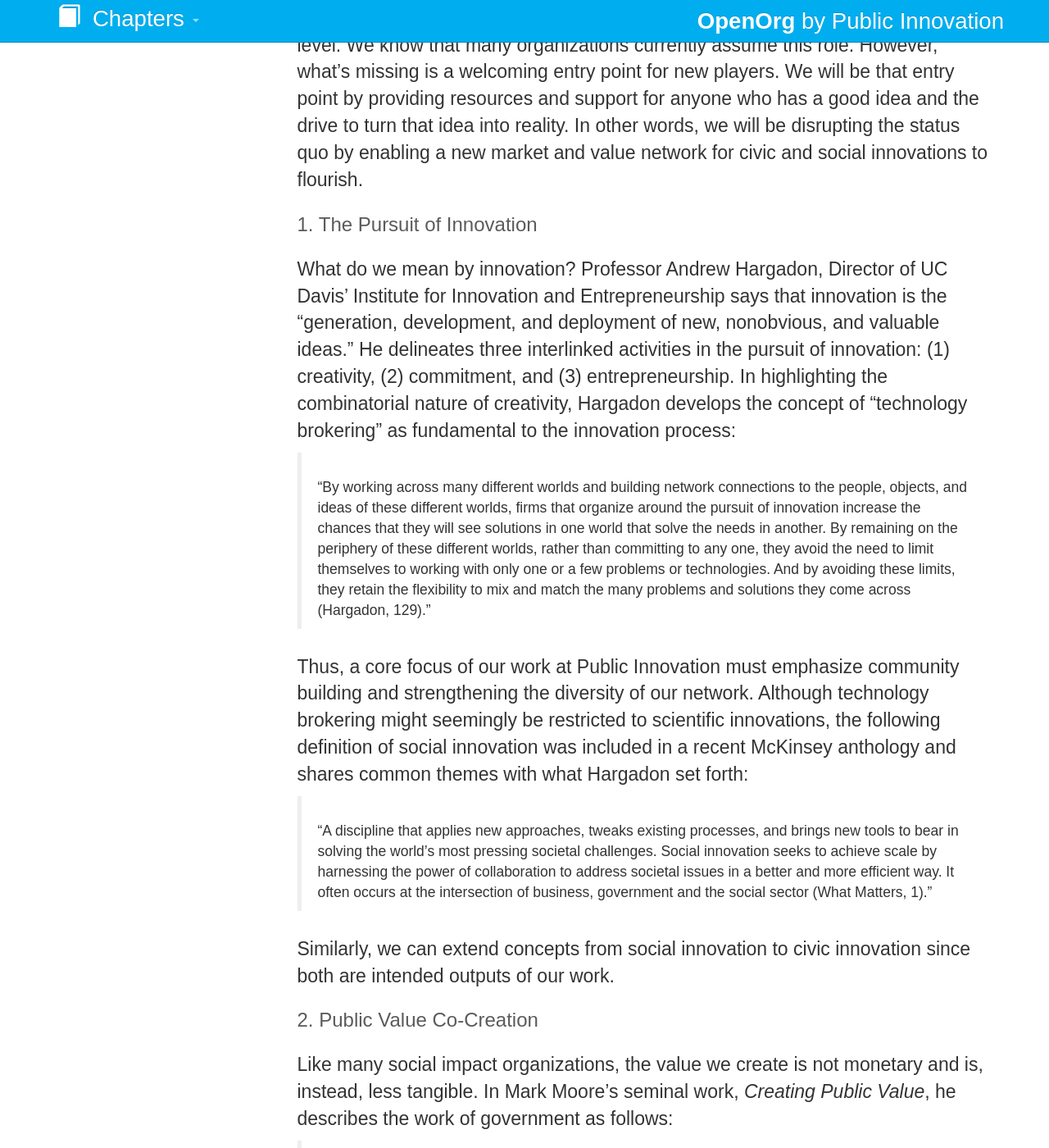
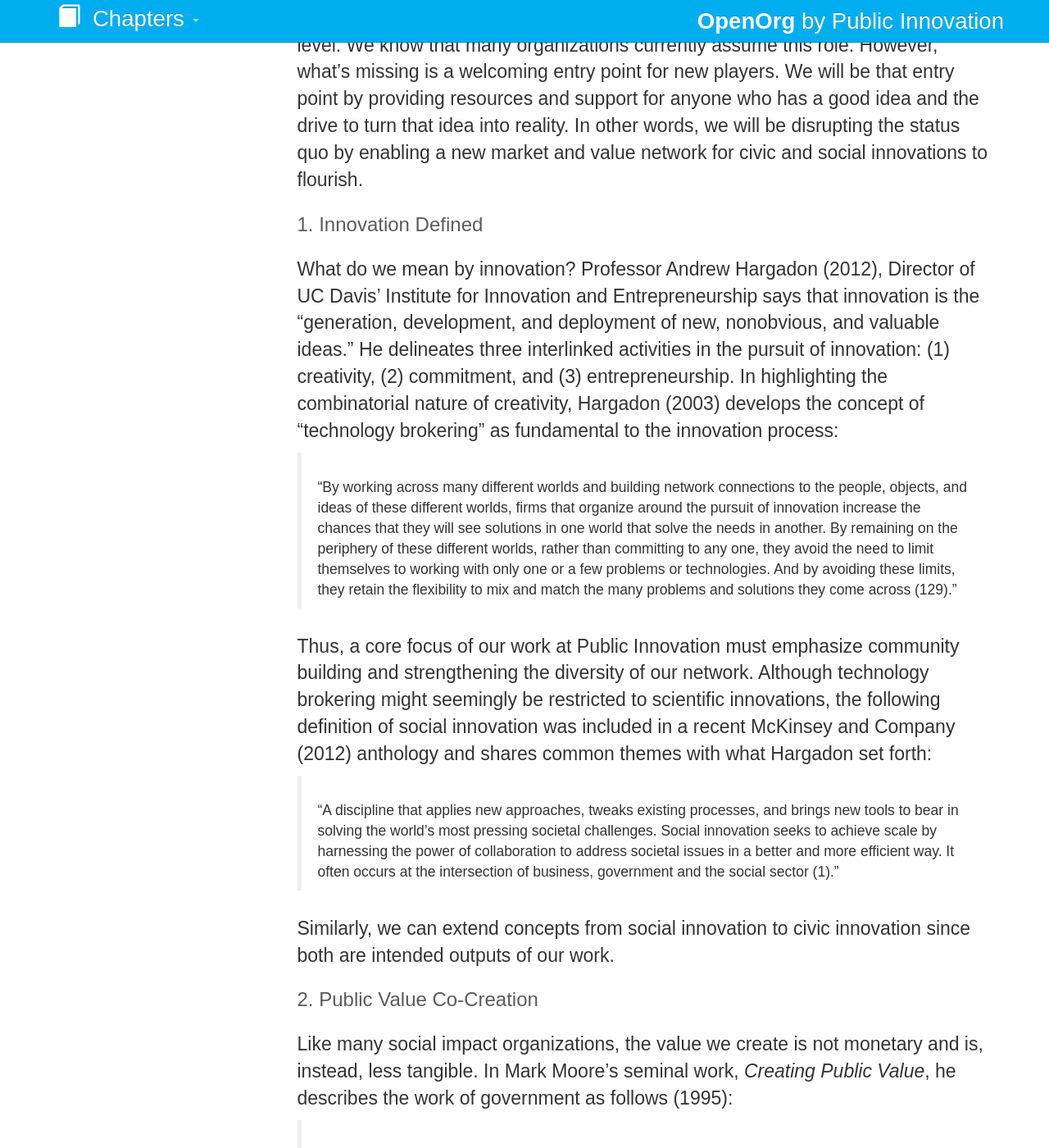
Before and after one commit to publicinnovation/openorg, a Jekyll site: the page built from chapters/3_social-impact-model.md, in a window 1280 px wide and 1400 px high, scrolled down 687 px. Shown: the whole window at 82% size. Built offline with Jekyll 4.4.1, drawn with Linux system fonts in a browser that asks for light colours; nearby versions of some CDN libraries; Markdown is read by kramdown in place of the engine named in the settings; comment, search, counter and statistics services are not loaded; some of the changed text lies outside the part shown.

```diff
--- a/chapters/3_social-impact-model.md
+++ b/chapters/3_social-impact-model.md
@@ -8,33 +8,33 @@ permalink: /social-impact-model/
 
 #### [<< Ch. 2: Need and Opportunity](http://open.publicinnovation.org/chapters/need-and-opportunity/) | [Ch. 4: Business Model >>](http://open.publicinnovation.org/chapters/business-model/)
 
-## A. Overview of Organization
+## A. Organization Overview
 
 Public Innovation is an incubator for civic and social innovations in the Sacramento region. Our core competency is bringing people together to solve public problems and improve the citizen experience. We believe that breakthrough solutions require the engagement of individuals and organizations from diverse backgrounds and sectors. By leveraging the creativity and collective capacity of all people, we’re able to cross-pollinate ideas that lead to new ways of accelerating measurable quality of life improvements. In the end, however, the network itself is the true innovation.
 
 As a small startup, our goal is not to solve every problem, but to instead develop a set of tools that enable and empower collaboration at a community and regional level. We know that many organizations currently assume this role. However, what’s missing is a welcoming entry point for new players. We will be that entry point by providing resources and support for anyone who has a good idea and the drive to turn that idea into reality. In other words, we will be disrupting the status quo by enabling a new market and value network for civic and social innovations to flourish.
 
-### 1. The Pursuit of Innovation
+### 1. Innovation Defined
 
-What do we mean by innovation? Professor Andrew Hargadon, Director of UC Davis' Institute for Innovation and Entrepreneurship says that innovation is the “generation, development, and deployment of new, nonobvious, and valuable ideas.” He delineates three interlinked activities in the pursuit of innovation: (1) creativity, (2) commitment, and (3) entrepreneurship. In highlighting the combinatorial nature of creativity, Hargadon develops the concept of "technology brokering" as fundamental to the innovation process:
+What do we mean by innovation? Professor Andrew Hargadon (2012), Director of UC Davis' Institute for Innovation and Entrepreneurship says that innovation is the “generation, development, and deployment of new, nonobvious, and valuable ideas.” He delineates three interlinked activities in the pursuit of innovation: (1) creativity, (2) commitment, and (3) entrepreneurship. In highlighting the combinatorial nature of creativity, Hargadon (2003) develops the concept of "technology brokering" as fundamental to the innovation process:
 
->“By working across many different worlds and building network connections to the people, objects, and ideas of these different worlds, firms that organize around the pursuit of innovation increase the chances that they will see solutions in one world that solve the needs in another. By remaining on the periphery of these different worlds, rather than committing to any one, they avoid the need to limit themselves to working with only one or a few problems or technologies. And by avoiding these limits, they retain the flexibility to mix and match the many problems and solutions they come across (Hargadon, 129).”
+>“By working across many different worlds and building network connections to the people, objects, and ideas of these different worlds, firms that organize around the pursuit of innovation increase the chances that they will see solutions in one world that solve the needs in another. By remaining on the periphery of these different worlds, rather than committing to any one, they avoid the need to limit themselves to working with only one or a few problems or technologies. And by avoiding these limits, they retain the flexibility to mix and match the many problems and solutions they come across (129).”
 
-Thus, a core focus of our work at Public Innovation must emphasize community building and strengthening the diversity of our network. Although technology brokering might seemingly be restricted to scientific innovations, the following definition of social innovation was included in a recent McKinsey anthology and shares common themes with what Hargadon set forth:
+Thus, a core focus of our work at Public Innovation must emphasize community building and strengthening the diversity of our network. Although technology brokering might seemingly be restricted to scientific innovations, the following definition of social innovation was included in a recent McKinsey and Company (2012) anthology and shares common themes with what Hargadon set forth:
 
->“A discipline that applies new approaches, tweaks existing processes, and brings new tools to bear in solving the world’s most pressing societal challenges. Social innovation seeks to achieve scale by harnessing the power of collaboration to address societal issues in a better and more efficient way. It often occurs at the intersection of business, government and the social sector (What Matters, 1).”
+>“A discipline that applies new approaches, tweaks existing processes, and brings new tools to bear in solving the world’s most pressing societal challenges. Social innovation seeks to achieve scale by harnessing the power of collaboration to address societal issues in a better and more efficient way. It often occurs at the intersection of business, government and the social sector (1).”
 
 Similarly, we can extend concepts from social innovation to civic innovation since both are intended outputs of our work.
 
 ### 2. Public Value Co-Creation
 
-Like many social impact organizations, the value we create is not monetary and is, instead, less tangible. In Mark Moore's seminal work, *Creating Public Value*, he describes the work of government as follows:
+Like many social impact organizations, the value we create is not monetary and is, instead, less tangible. In Mark Moore's seminal work, *Creating Public Value*, he describes the work of government as follows (1995):
 
->“[T]he aim of managerial work in the public sector is to create public value just as the aim of managerial work in the private sector is to create private value (Moore, 28).”
+>“[T]he aim of managerial work in the public sector is to create public value just as the aim of managerial work in the private sector is to create private value (28).”
 
-In the context of civic innovation, co-creation is critical to reinventing how public value is generated. Christian Bason, director of innovation for the Danish government, describes co-creation as follows:
+In the context of civic innovation, co-creation is critical to reinventing how public value is generated. Christian Bason (2010), director of innovation for the Danish government, describes co-creation as follows:
 
->“Co-creation, a term first used by management thinkers Prahalad and Ramaswamy, is used in this book to characterise a creation process where new solutions are designed *with* people, not *for* them. This challenges how public managers think about their roles in policy development, going far beyond committee meetings, traditional stakeholder hearings and customer research. Co-creation is strongly connected to notions of ‘participatory design’, ‘co-design’, ‘design attitude’ and ‘design thinking’–-approaches that in recent years have been emphasised as absolutely central to innovation (Bason, 8).”
+>“Co-creation, a term first used by management thinkers Prahalad and Ramaswamy, is used in this book to characterise a creation process where new solutions are designed *with* people, not *for* them. This challenges how public managers think about their roles in policy development, going far beyond committee meetings, traditional stakeholder hearings and customer research. Co-creation is strongly connected to notions of ‘participatory design’, ‘co-design’, ‘design attitude’ and ‘design thinking’–-approaches that in recent years have been emphasised as absolutely central to innovation (8).”
 
 We repeatedly use the term co-creation to reflect our commitment to developing new ideas by bridging diverse perspectives&mdash;particularly among those most affected by the specific problems we choose to solve.
 
@@ -42,17 +42,16 @@ We repeatedly use the term co-creation to reflect our commitment to developing n
 
 Public policy and administration, as an academic field, largely ignores the experiences of citizens. In fact, there is often more emphasis on policy than on service delivery. But citizens don't experience policy; they experience interactions with government. According to Bason:
 
->“Knowing how specific interactions are experienced by people is fundamental. We must therefore never forget that it is by seeing and knowing people and the wholeness of their lives, as they experience them, that we discover the insights that might lead to new innovative solutions (Bason, 155).”
+>“Knowing how specific interactions are experienced by people is fundamental. We must therefore never forget that it is by seeing and knowing people and the wholeness of their lives, as they experience them, that we discover the insights that might lead to new innovative solutions (155).”
 
-And often those interactions can be chock-full of painpoints. Design scholar Don Norman describes those difficult experiences we've all had:
+And often those interactions can be chock-full of painpoints. Design scholar Don Norman (2011) describes those difficult experiences we've all had:
 
 >“It is easy to find examples of the complexity of services: think of almost any interaction with a governmental agency. There are many potential sources of difficulties, from the interaction with government employees, the complex set of rules and regulations that must be followed, the complexities of the forms that must be filled out, and then to the impenetrable delays that occur as the request moves from one office to another, perhaps from one agency to another. Even if everyone is helpful and friendly, the sheer complexity of the operation coupled with the relatively poor interfaces among all the components can lead to frustrating experiences.
+The only way to solve the complexities of services is to treat them as systems, to design the entire experience as a whole. If each piece is designed in isolation, the end result may be of separate pieces that do not mesh well together (147-8).”
 
->>The only way to solve the complexities of services is to treat them as systems, to design the entire experience as a whole. If each piece is designed in isolation, the end result may be of separate pieces that do not mesh well together (Norman, LWC, 147-8).”
+While this ideal poses significant challenges to a federalist system of government and a fractured state-local relationship, the role technology can fill as a front-end solution to the problems associated with human-government interaction becomes increasingly clear. As such, we have developed our core capabilities to employ "design thinking" as a civic innovation tool. Tim Brown, president and CEO of the design firm IDEO describes design thinking as follows (2012):
 
-While this ideal poses significant challenges to a federalist system of government and a fractured state-local relationship, the role technology can fill as a front-end solution to the problems associated with human-government interaction becomes increasingly clear. As such, we have developed our core capabilities to employ "design thinking" as a civic innovation tool. Tim Brown, president and CEO of the design firm IDEO describes design thinking as follows:
-
->“Design thinking is centered on innovating through the eyes of the end user and as such encourages in-the-field research that builds empathy for people, which results in deeper insights about their unmet needs. This focus helps avoid the common problem of enthusiastic ‘outsiders’ promoting inappropriate solutions and ensures that solutions are rooted in the needs and desires of the community (Brown, What Matters, 9).”
+>“Design thinking is centered on innovating through the eyes of the end user and as such encourages in-the-field research that builds empathy for people, which results in deeper insights about their unmet needs. This focus helps avoid the common problem of enthusiastic ‘outsiders’ promoting inappropriate solutions and ensures that solutions are rooted in the needs and desires of the community.”
 
 These are just some of the concepts and principles we've incorporated into our social impact model.
 
@@ -102,7 +101,7 @@ Our vision is for a radically different civic experience than exists today and o
 
 Public Innovation will operate as an open platform for co-creation and co-production of civic and social innovations. Although this will require us to have a significant level of transparency around our operations, that is merely a consequence and not the goal of being an open organization. Our primary purpose for pursuing openness is to enable others to build upon our civic infrastructure.
 
-Table Comparing characteristic tendencies of closed vs. open systems
+Witzel (2012) delineates the characteristic tendencies of closed versus open systems in the following table:
 
 <table class="table table-bordered">
   <thead>
@@ -171,20 +170,18 @@ Table Comparing characteristic tendencies of closed vs. open systems
   </tbody>
 </table>
 
-Source: http://www.policycommons.org/?p=85 (also in IBM “Designing Open Projects")
-
 Because so much of the work of innovation requires a networked approach, we must create the spaces in which individuals and organizations can not only connect with each other, but also have a keen understanding of who’s doing what. This helps to avoid duplication of effort and ensures added value is consistently being distributed across the larger ecosystem.
 
 ### 2. Civic and Social Innovation Ecosystem
 
-Innovation and entrepreneurship ecosystems characterize the interactions of individual elements that work synergistically to co-generate creative solutions and exploit latent market opportunities. In a similar vein, Brad Feld describes the four necessary ingredients for startup communities to thrive:
+Innovation and entrepreneurship ecosystems characterize the interactions of individual elements that work synergistically to co-generate creative solutions and exploit latent market opportunities. In a similar vein, Brad Feld describes the four necessary ingredients for startup communities to thrive (Ewing Marion Kauffman Foundation, 2012):
 
 1. Two types of people: __leaders__ (entrepreneurs) and __feeders__ (people who support startups, such as government agencies, funders, service providers). While the "feeders" are the very fabric of the community, the entrepreneurs must be in the lead.
 2. A __long-term view__ and __commitment__ to building this community.
 3. A __philosophy of inclusiveness__ that welcomes everyone with an interest, not just entrepreneurs.
 4. __Substantive activities__ that engage the entire community to help startups move forward.
 
-Source: http://www.kauffman.org/newsroom/entrepreneur-guru-brad-feld-illustrates-how-to-build-a-startup-community-in-new-kauffman-sketchbook-video.aspx
+<iframe width="560" height="315" src="//www.youtube.com/embed/zXD5vt0xhyI?rel=0" frameborder="0" allowfullscreen></iframe>
 
 Here we identify some of the key components that will comprise the civic and social innovation ecosystem we seek to build.
 
@@ -266,6 +263,15 @@ One of the most surprising findings in our work to date is how much progress alr
 
 ## References
 
+- Bason, C. (2010). *Leading Public Sector Innovation: Co-creating for a Better Society. The Policy Press.
+- Brown, T. (2012). "Why social innovators need design thinking." McKinsey and Company. Retrieved from http://voices.mckinseyonsociety.com/why-social-innovators-need-design-thinking/
+- Ewing Marion Kauffman Foundation. (2012, October 9). "Entrepreneur Guru Brad Feld Illustrates How to Build a Startup Community in New Kauffman Sketchbook Video." Retrieved from http://www.kauffman.org/newsroom/2012/10/entrepreneur-guru-brad-feld-illustrates-how-to-build-a-startup-community-in-new-kauffman-sketchbook-video
+- Khademian, A. (2002). *Working with Culture: The Way the Job Gets Done in Public Programs.* CQ Press.
+- Moore, M.H. (1995). Creating Public Value: Strategic Management in Government*. Harvard University Press.
+- McKinsey and Company (2012). *Can fresh thinking solve the world’s most intractable problems?*. Retrieved from http://mckinseyonsociety.com/downloads/reports/Social-Innovation/SocialInnovationPages_Online_March%2021.pdf
+- Norman, D.A. (2011) *Living With Complexity*. MIT Press.
+- Witzel, D.T. (2012). *Designing Open Projects: Lessons From Internet Pioneers*. IBM Center for the Business of Government. Retrieved from http://www.businessofgovernment.org/sites/default/files/Designing%20Open%20Projects.pdf
+
 <br />
 
 #### [<< Ch. 2: Need and Opportunity](http://open.publicinnovation.org/chapters/need-and-opportunity/) | [Ch. 4: Business Model >>](http://open.publicinnovation.org/chapters/business-model/)
```
Also changed, not shown: other parts of chapters/3_social-impact-model.md (+2 -2 lines), chapters/2_need-and-opportunity.md (+14 -9 lines), chapters/4_business-model.md (+0 -2 lines), chapters/5_implementation-strategy.md (+0 -2 lines).
